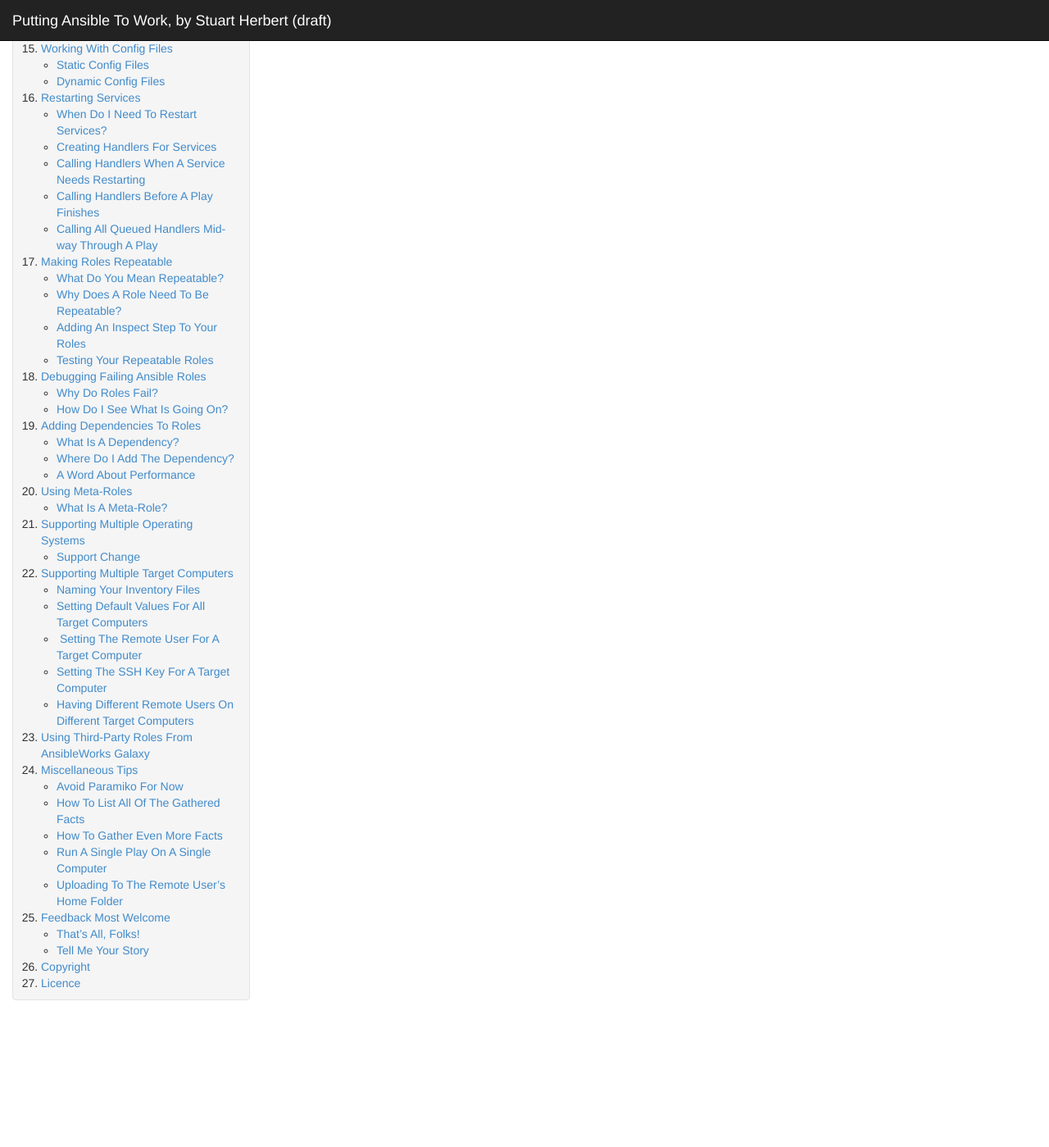
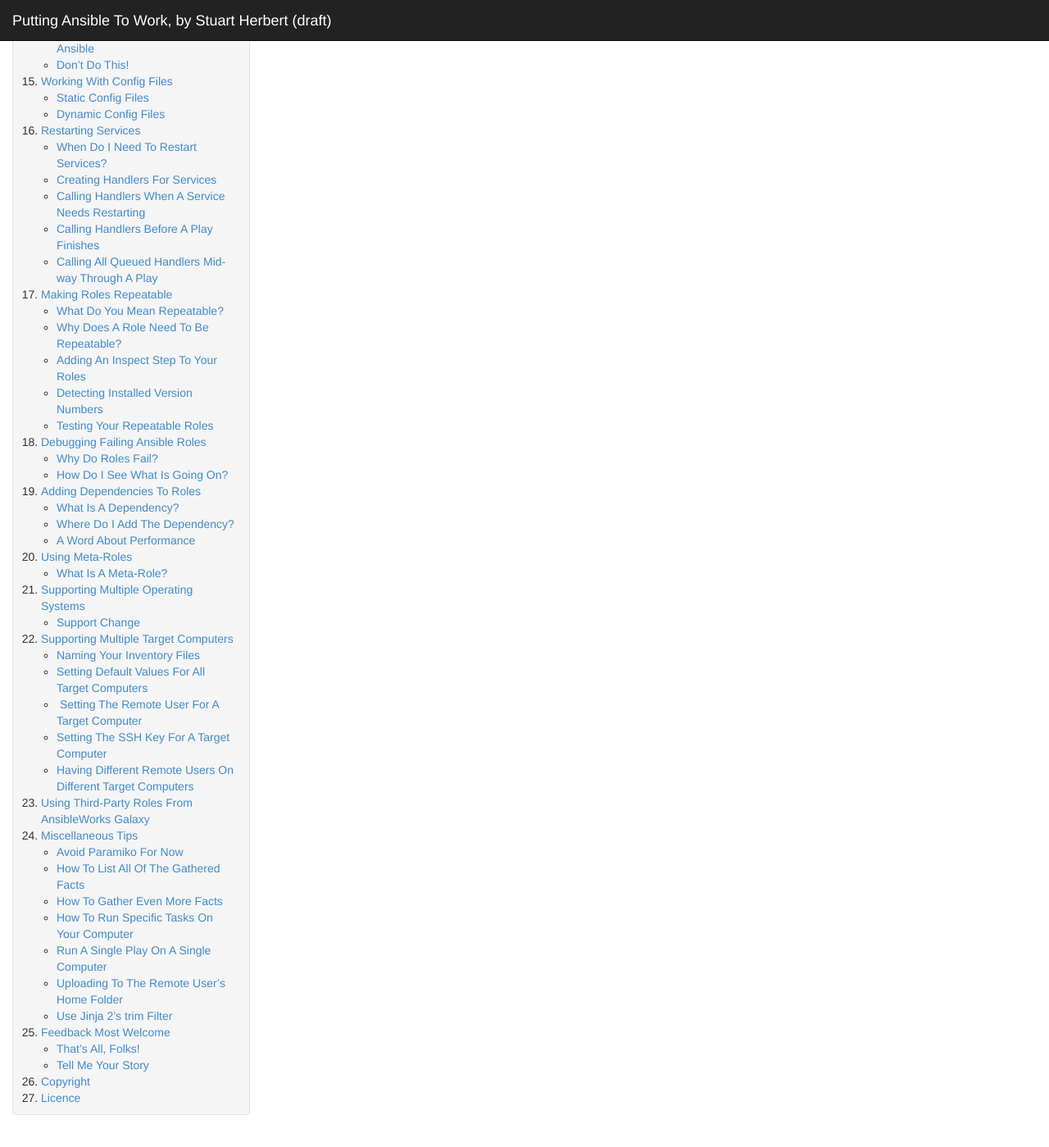
Before and after one commit to stuartherbert/putting-ansible-to-work, a Jekyll site: the page built from index.md, in a window 1280 px wide and 1400 px high, scrolled down 2680 px. Shown: the whole window at 82% size. Built offline with Jekyll 4.4.1, drawn with Linux system fonts in a browser that asks for light colours; nearby versions of some CDN libraries; library files that are not in the unit come from our copies; Markdown is read by kramdown in place of the engine named in the settings; comment, search, counter and statistics services are not loaded; before the commit the page ends 3940 px from its top, so only the background shows below that.

Commit message:
Regenerated navigation

```diff
--- a/_includes/sidebar/top-level.html
+++ b/_includes/sidebar/top-level.html
@@ -141,6 +142,7 @@
 <li><a href="temporary-install-scripts.html#why_use_a_temporary_install_script">Why Use A Temporary Install Script?</a></li>
 <li><a href="temporary-install-scripts.html#creating_a_script">Creating A Script</a></li>
 <li><a href="temporary-install-scripts.html#running_the_script_through_ansible">Running The Script Through Ansible</a></li>
+<li><a href="temporary-install-scripts.html#dont_do_this">Don’t Do This!</a></li>
 </ul>
 <li><a href="/putting-ansible-to-work/working-with-config-files.html">Working With Config Files</a></li>
 <ul>
@@ -160,6 +162,7 @@
 <li><a href="making-roles-repeatable.html#what_do_you_mean_repeatable">What Do You Mean Repeatable?</a></li>
 <li><a href="making-roles-repeatable.html#why_does_a_role_need_to_be_repeatable">Why Does A Role Need To Be Repeatable?</a></li>
 <li><a href="making-roles-repeatable.html#adding_an_inspect_step_to_your_roles">Adding An Inspect Step To Your Roles</a></li>
+<li><a href="making-roles-repeatable.html#detecting_installed_version_numbers">Detecting Installed Version Numbers</a></li>
 <li><a href="making-roles-repeatable.html#testing_your_repeatable_roles">Testing Your Repeatable Roles</a></li>
 </ul>
 <li><a href="/putting-ansible-to-work/debugging-failing-roles.html">Debugging Failing Ansible Roles</a></li>
@@ -195,8 +198,10 @@
 <li><a href="miscellaneous-tips.html#avoid_paramiko_for_now">Avoid Paramiko For Now</a></li>
 <li><a href="miscellaneous-tips.html#how_to_list_all_of_the_gathered_facts">How To List All Of The Gathered Facts</a></li>
 <li><a href="miscellaneous-tips.html#how_to_gather_even_more_facts">How To Gather Even More Facts</a></li>
+<li><a href="miscellaneous-tips.html#how_to_run_specific_tasks_on_your_computer">How To Run Specific Tasks On Your Computer</a></li>
 <li><a href="miscellaneous-tips.html#run_a_single_play_on_a_single_computer">Run A Single Play On A Single Computer</a></li>
 <li><a href="miscellaneous-tips.html#uploading_to_the_remote_users_home_folder">Uploading To The Remote User’s Home Folder</a></li>
+<li><a href="miscellaneous-tips.html#use_jinja_2s_trim_filter">Use Jinja 2’s trim Filter</a></li>
 </ul>
 <li><a href="/putting-ansible-to-work/feedback.html">Feedback Most Welcome</a></li>
 <ul>
```
Also changed, not shown: other parts of _includes/sidebar/top-level.html (+1 -0 lines).
